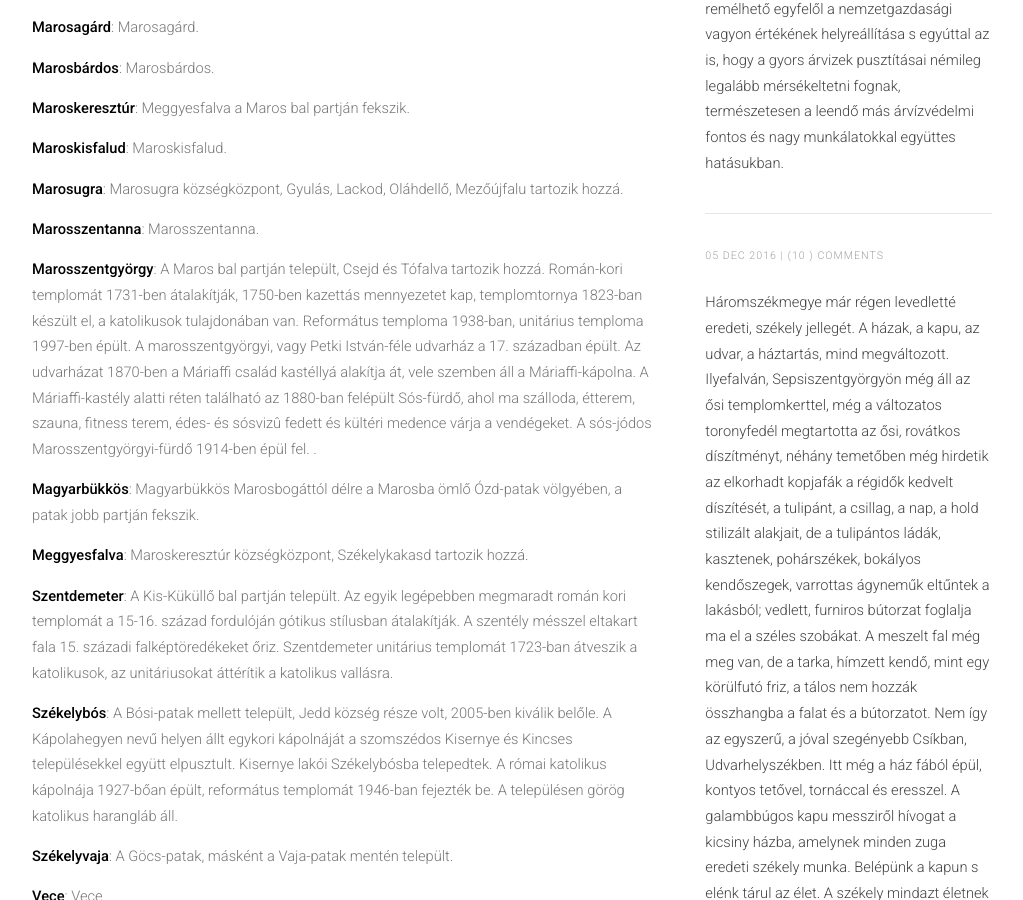
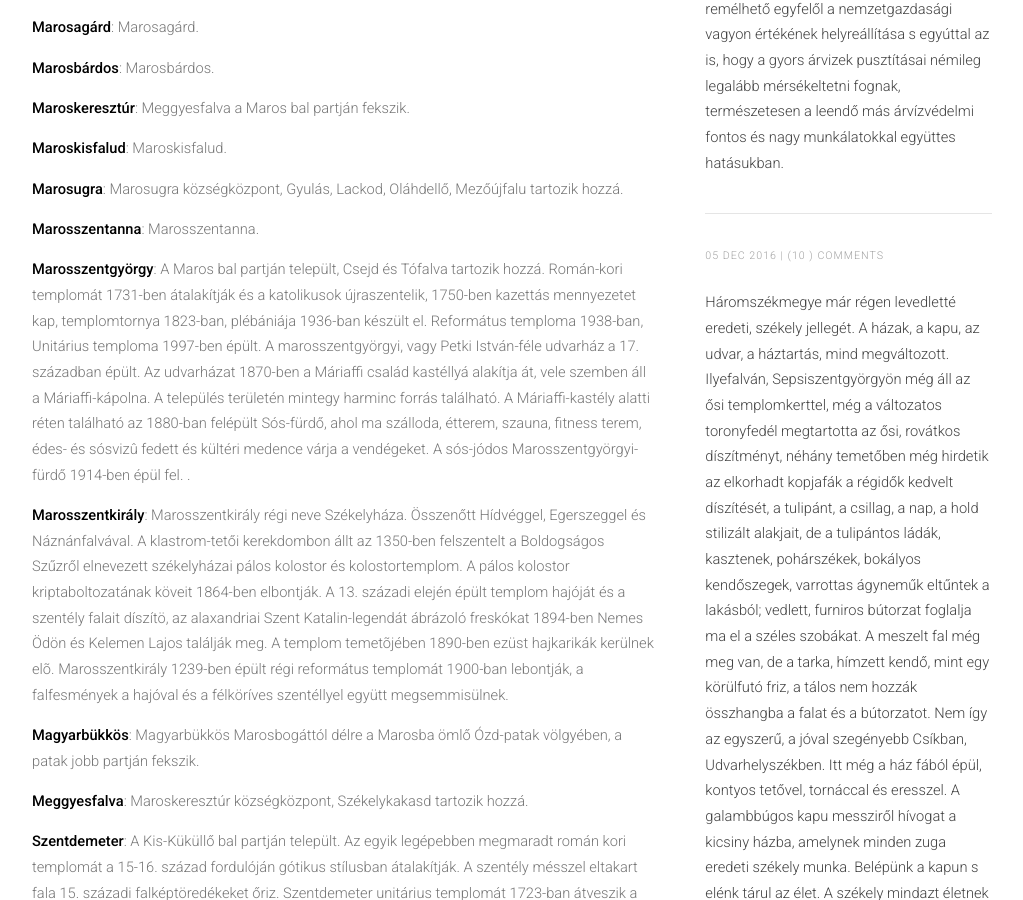
Before and after one commit to siculia/siculia.github.io, a Jekyll site: the page built from siculia-marosszek.html, in a window 1280 px wide and 900 px high, scrolled down 2381 px. Shown: the whole window, without its empty margins (128-1151 px from the left). Built offline with Jekyll 4.4.1, drawn with Linux system fonts in a browser that asks for light colours; nearby versions of some CDN libraries; library files that are not in the unit come from our copies.

Commit message:
Marosszentkirály

```diff
--- a/siculia-marosszek.html
+++ b/siculia-marosszek.html
@@ -53,7 +53,8 @@ layout: default
 							<p style="text-align: left;"><b>Maroskisfalud</b>: Maroskisfalud.</p>
 							<p style="text-align: left;"><b>Marosugra</b>: Marosugra községközpont, Gyulás, Lackod, Oláhdellő, Mezőújfalu tartozik hozzá.</p>
 							<p style="text-align: left;"><b>Marosszentanna</b>: Marosszentanna.</p>
-							<p style="text-align: left;"><b>Marosszentgyörgy</b>: A Maros bal partján települt, Csejd és Tófalva tartozik hozzá.  Román-kori templomát 1731-ben átalakítják, 1750-ben kazettás mennyezetet kap, templomtornya  1823-ban készült el, a katolikusok tulajdonában van. Református temploma 1938-ban, unitárius temploma 1997-ben épült. A marosszentgyörgyi, vagy Petki István-féle udvarház a 17. században épült. Az udvarházat 1870-ben a Máriaffi család kastéllyá alakítja át, vele szemben áll a Máriaffi-kápolna. A Máriaffi-kastély alatti réten található az 1880-ban felépült Sós-fürdő, ahol ma szálloda, étterem, szauna, fitness terem, édes- és sósvizû fedett és kültéri medence várja a vendégeket. A sós-jódos Marosszentgyörgyi-fürdő 1914-ben épül fel. .</p>
+							<p style="text-align: left;"><b>Marosszentgyörgy</b>: A Maros bal partján települt, Csejd és Tófalva tartozik hozzá.  Román-kori templomát 1731-ben átalakítják és a katolikusok újraszentelik, 1750-ben kazettás mennyezetet kap, templomtornya  1823-ban, plébániája 1936-ban készült el. Református temploma 1938-ban, Unitárius temploma 1997-ben épült. A marosszentgyörgyi, vagy Petki István-féle udvarház a 17. században épült. Az udvarházat 1870-ben a Máriaffi család kastéllyá alakítja át, vele szemben áll a Máriaffi-kápolna. A település területén mintegy harminc forrás található. A Máriaffi-kastély alatti réten található az 1880-ban felépült Sós-fürdő, ahol ma szálloda, étterem, szauna, fitness terem, édes- és sósvizû fedett és kültéri medence várja a vendégeket. A sós-jódos Marosszentgyörgyi-fürdő 1914-ben épül fel. .</p>
+							<p style="text-align: left;"><b>Marosszentkirály</b>: Marosszentkirály régi neve Székelyháza. Összenőtt Hídvéggel, Egerszeggel és Náznánfalvával. A klastrom-tetői kerekdombon állt az 1350-ben felszentelt a Boldogságos Szűzről elnevezett székelyházai pálos kolostor és kolostortemplom. A pálos kolostor kriptaboltozatának köveit 1864-ben elbontják. A 13. századi elején épült templom hajóját és a szentély falait díszítö, az alaxandriai Szent Katalin-legendát ábrázoló freskókat 1894-ben Nemes Ödön és Kelemen Lajos találják meg. A templom temetõjében 1890-ben ezüst hajkarikák kerülnek elõ. Marosszentkirály 1239-ben épült régi református templomát 1900-ban lebontják, a falfesmények a hajóval és a félköríves szentéllyel együtt megsemmisülnek.</p>
 							<p style="text-align: left;"><b>Magyarbükkös</b>: Magyarbükkös Marosbogáttól délre a Marosba ömlő Ózd-patak völgyében, a patak jobb partján fekszik.</p>
 							<p style="text-align: left;"><b>Meggyesfalva</b>: Maroskeresztúr községközpont, Székelykakasd tartozik hozzá.</p>
 							<p style="text-align: left;"><b>Szentdemeter</b>: A Kis-Küküllő bal partján települt. Az egyik legépebben megmaradt román kori templomát a 15-16. század fordulóján gótikus stílusban átalakítják. A szentély mésszel eltakart fala 15. századi falképtöredékeket őriz. Szentdemeter unitárius templomát 1723-ban átveszik a katolikusok, az unitáriusokat áttérítik a katolikus vallásra.</p>
```
